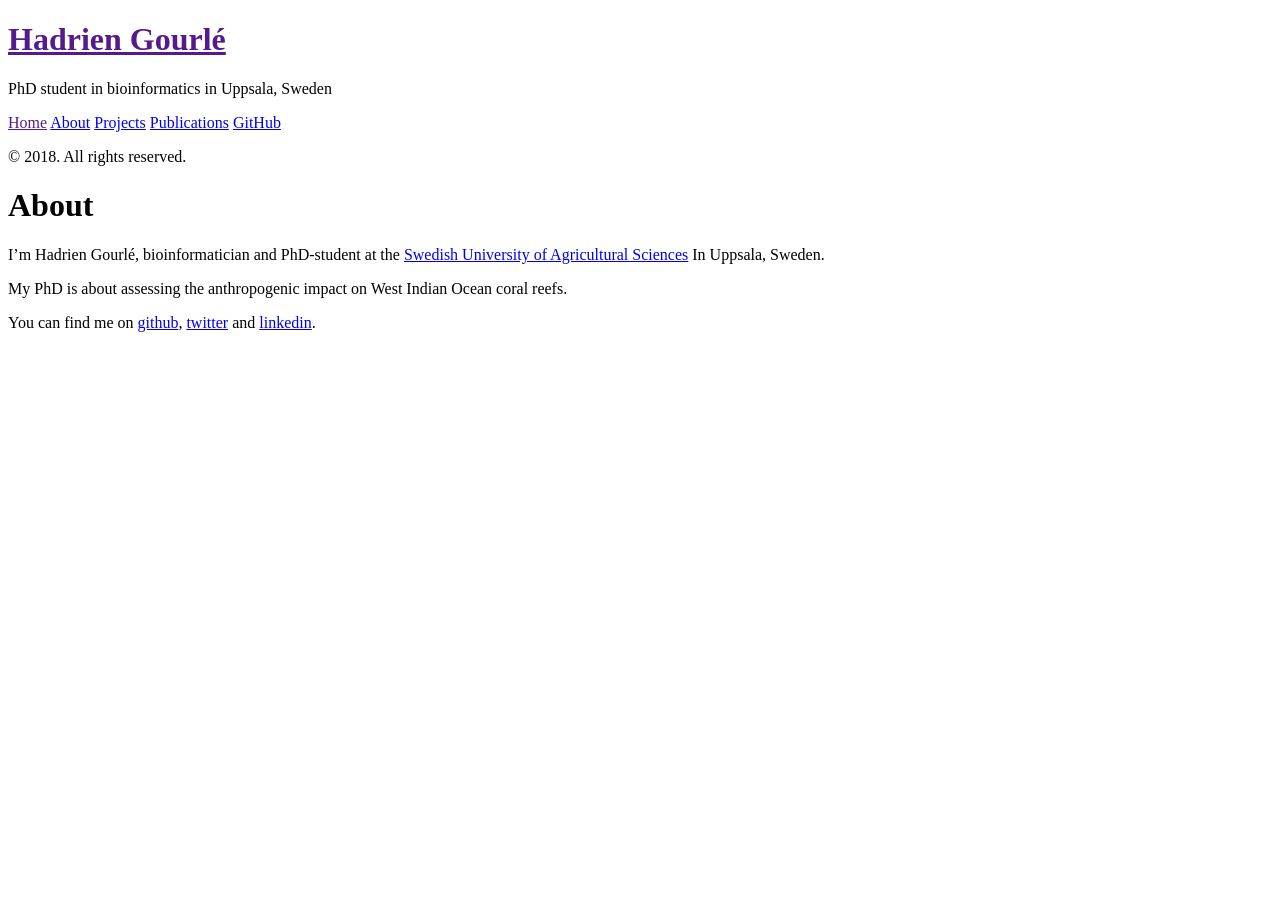
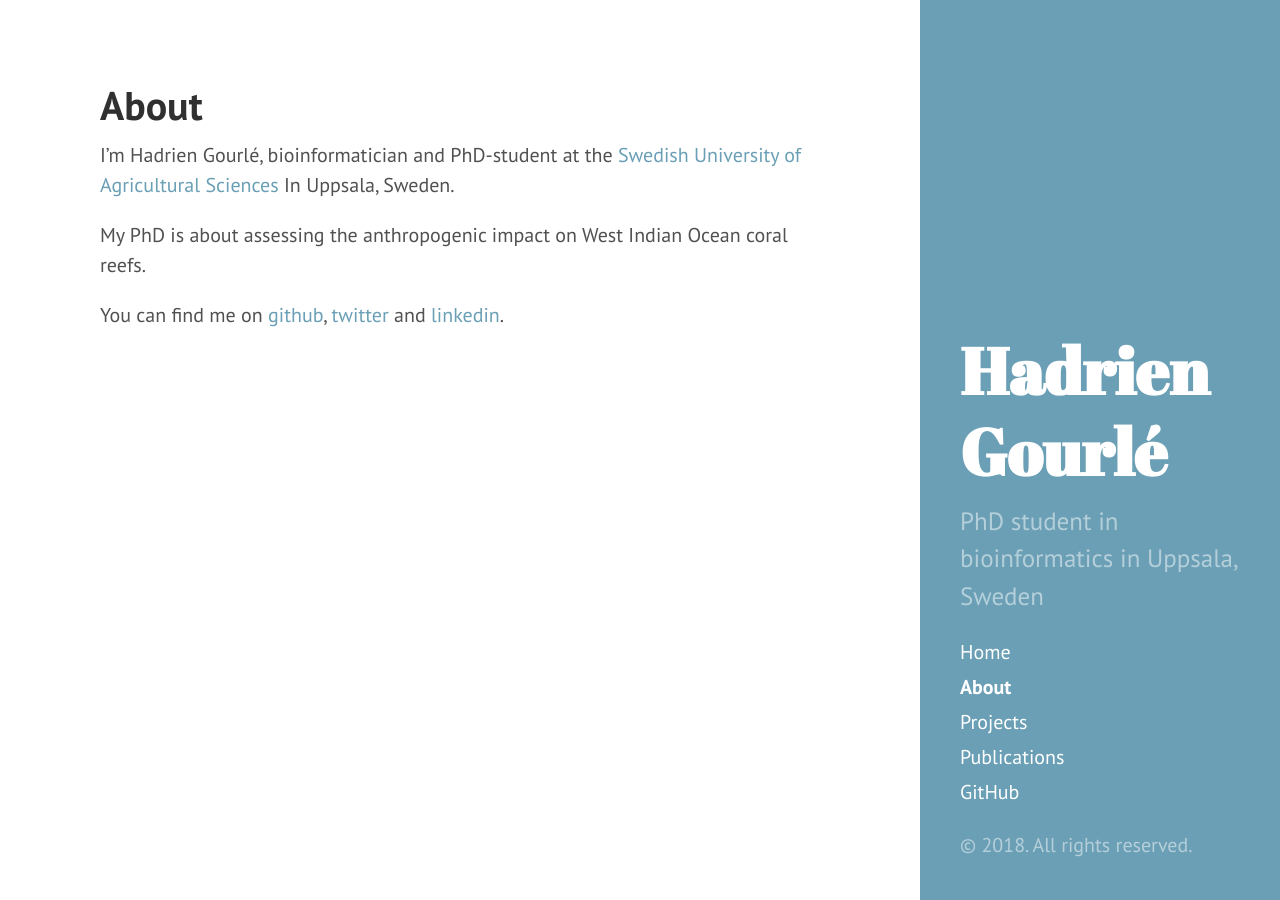
Before and after one commit to HadrienG/hadrieng.github.io, a Jekyll site: the page built from about.md, in a window 1280 px wide. Built offline with Jekyll 4.4.1, drawn with Linux system fonts in a browser that asks for light colours; Markdown is read by kramdown in place of the engine named in the settings.

Commit message:
try relative urls for css

```diff
--- a/_includes/head.html
+++ b/_includes/head.html
@@ -15,9 +15,9 @@
   </title>
 
   <!-- CSS -->
-  <link rel="stylesheet" href="{{ site.baseurl }}public/css/poole.css">
-  <link rel="stylesheet" href="{{ site.baseurl }}public/css/syntax.css">
-  <link rel="stylesheet" href="{{ site.baseurl }}public/css/hyde.css">
+  <link rel="stylesheet" href="{{ "/public/css/poole.css" | relative_url }}">
+  <link rel="stylesheet" href="{{ "/public/css/syntax.css" | relative_url }}">
+  <link rel="stylesheet" href="{{ "/public/css/hyde.css" | relative_url }}">
   <link rel="stylesheet" href="https://fonts.googleapis.com/css?family=PT+Sans:400,400italic,700|Abril+Fatface">
 
   <!-- Icons -->
```
